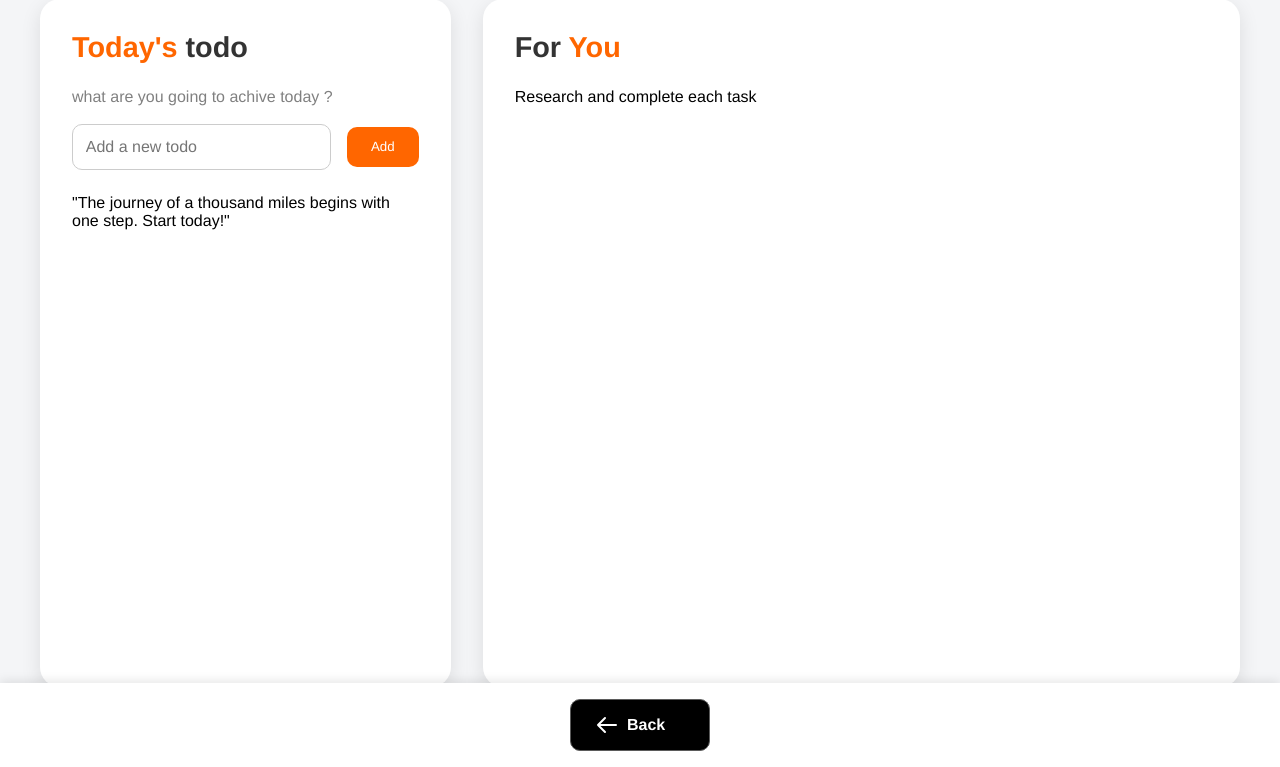
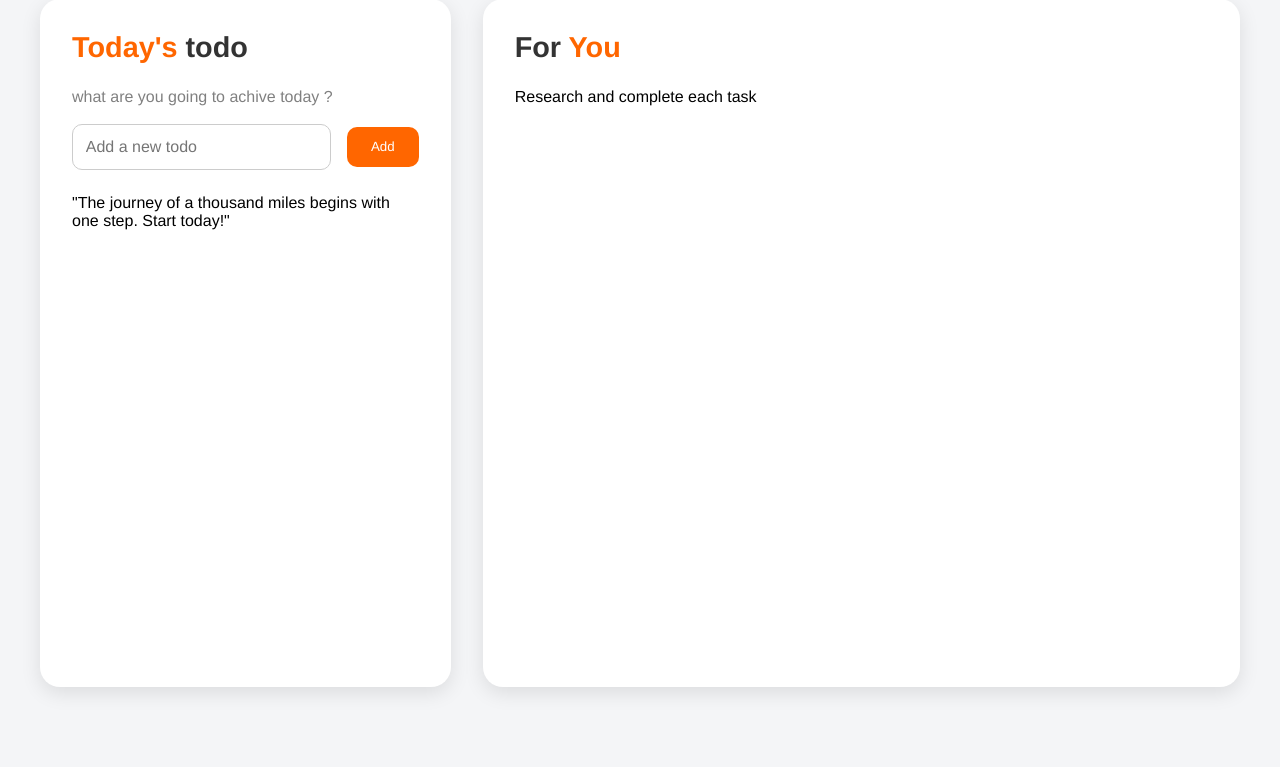
Before and after one commit to anzilachu/YCMatter01, a Django app: template templates/task_list.html in a window 1280 px wide. Shown: the part 33-800 px from the top of the page. Run offline with Django 4.2, Linux system fonts and the light colour scheme; the template is opened without the code that fills it, so the values that code supplies are empty.

Commit message:
paginator remove

```diff
--- a/templates/task_list.html
+++ b/templates/task_list.html
@@ -397,13 +397,5 @@
     </div>
 
     <!-- Modern Paginator -->
-    <div class="paginator">
-        <a href="{% url 'chat:module_list' module.startup_plan.id %}" return false;" style="background-color: #000000; border: 1px solid #5b5b5b">
-            <svg xmlns="http://www.w3.org/2000/svg" fill="none" viewBox="0 0 24 24" stroke="currentColor">
-                <path stroke-linecap="round" stroke-linejoin="round" stroke-width="2" d="M10 19l-7-7m0 0l7-7m-7 7h18" />
-            </svg>
-            Back
-        </a>
-    </div>
 </body>
 </html>
```
